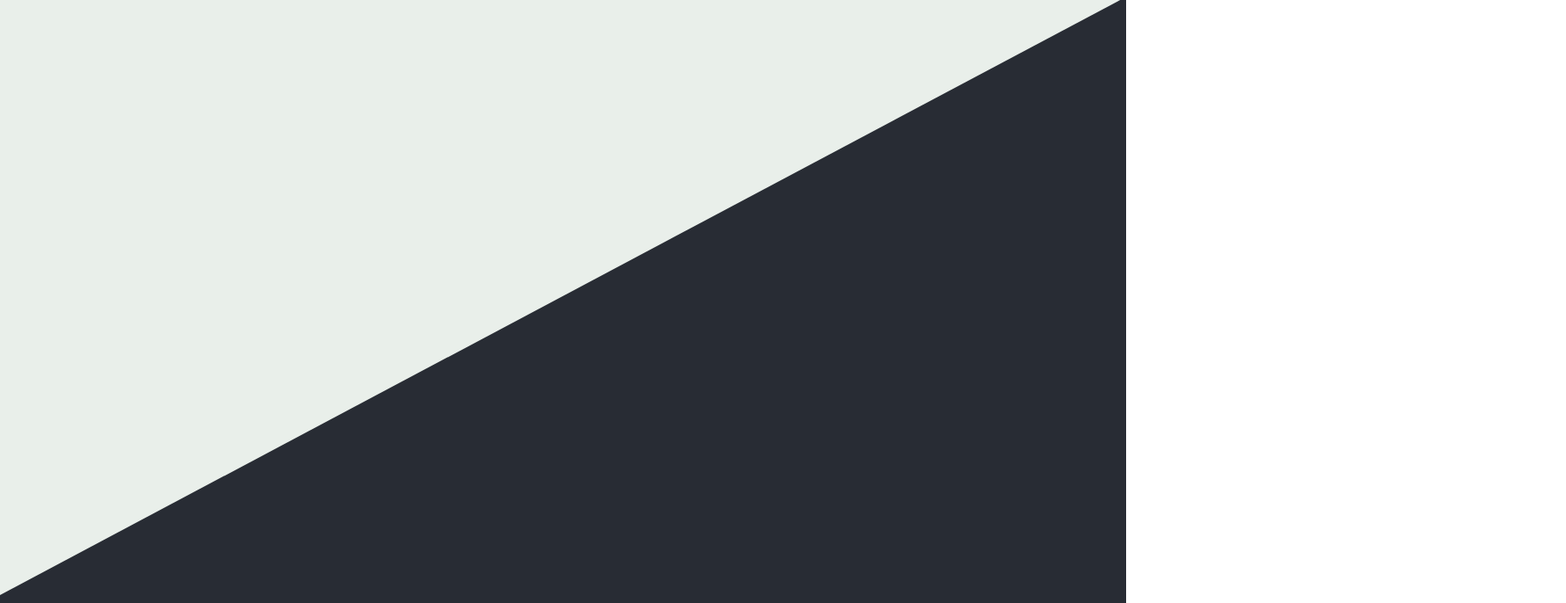
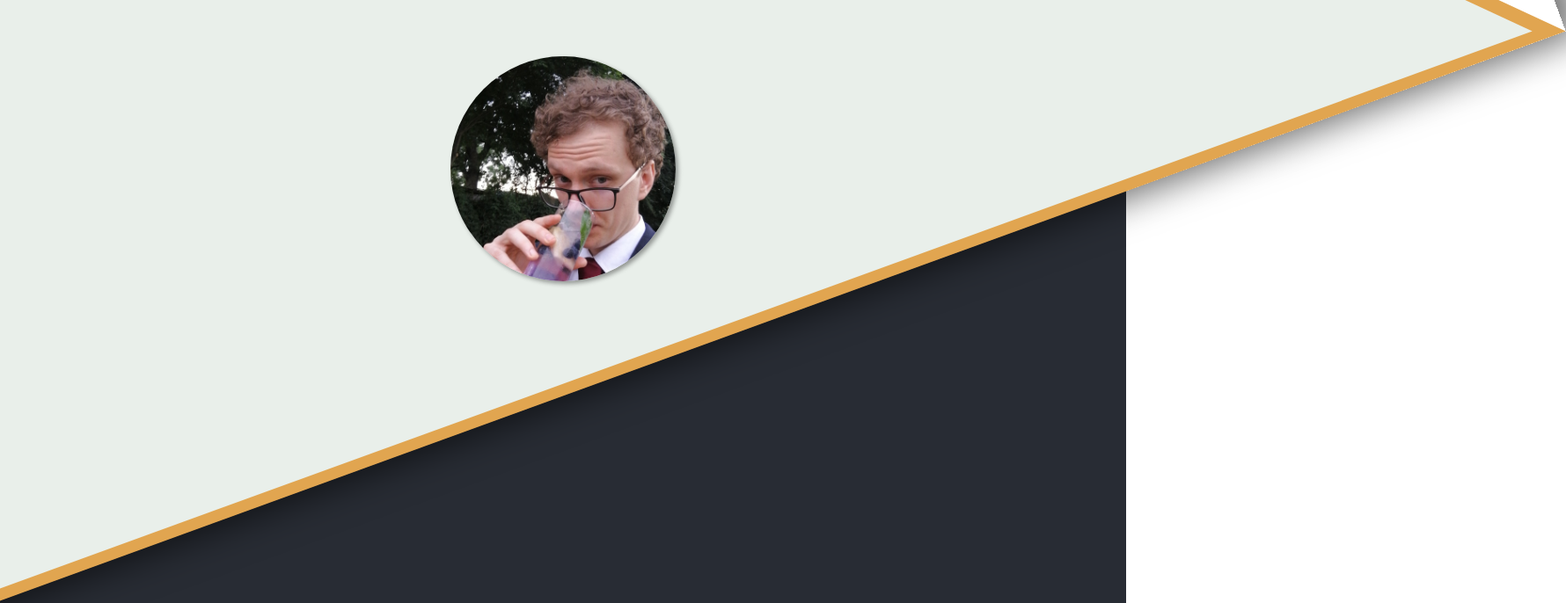
Before and after one commit to lukeinthecloud/old-website, a React (Create React App) app: page / in a window 1280 px wide. Shown: the top 686 px of the page at 88% size, 1780 px wide, since content can reach past the window. Built offline with nearby package versions, Linux system fonts and the light colour scheme.

Commit message:
feature: completed header layout

```diff
--- a/src/App.js
+++ b/src/App.js
@@ -1,12 +1,17 @@
 import React from 'react';
 import 'bulma/css/bulma.css';
 import './styling/global.scss';
+import './styling/base.scss';
 import LandingPageHeader from './components/landing-page/LandingPageHeader';
 
 function App() {
     return (
-        <div className="site-wrapper">
-            <LandingPageHeader/>
+        <div className={'site-wrapper is-flex'}>
+            <header className={'is-flex'}>
+                <LandingPageHeader/>
+            </header>
+            <section className={'container is-flex'}>
+            </section>
         </div>
     );
 }
--- /dev/null
+++ b/src/components/landing-page/HeaderProfile/HeaderProfile.js
@@ -0,0 +1,19 @@
+import React from 'react';
+import styles from './HeaderProfile.module.scss';
+import profilePicture from './profile-picture.jpg'
+
+export default function HeaderProfile() {
+    const styling = {
+        headerProfile: styles['header-profile'],
+        headerProfileContainer: styles['header-profile__container'],
+    };
+
+    return (
+        <div className={`
+            ${styling.headerProfile}
+            ${styling.headerProfileContainer}
+        `}>
+            <img src={profilePicture} alt="Luke Babich Profile"/>
+        </div>
+    );
+}
--- /dev/null
+++ b/src/components/landing-page/HeaderProfile/HeaderProfile.module.scss
@@ -0,0 +1,31 @@
+.header-profile {
+  position: absolute;
+  z-index: 30;
+
+  &__container {
+    width: 20vw;
+    height: 20vw;
+    top: 15vw;
+    left: 50%;
+    border-radius: 20vw;
+    overflow: hidden;
+
+    transform: translate(-50%, -50%);
+    box-shadow: 3px 3px 5px 0 rgba(0, 0, 0, 0.37);
+
+    &:before {
+      content: '';
+      position: absolute;
+      left: 0;
+      top: 0;
+      border-radius: 20vw;
+      width: 100%;
+      height: 100%;
+    }
+  }
+
+  &__container img {
+    position: absolute;
+    top: -50px;
+  }
+}
--- a/src/components/landing-page/LandingPageHeader.js
+++ b/src/components/landing-page/LandingPageHeader.js
@@ -1,10 +1,18 @@
 import React from 'react';
-import './LandingPageHeader.scss'
+import styles from './LandingPageHeader.module.scss'
+import HeaderProfile from './HeaderProfile/HeaderProfile';
 
 export default function LandingPageHeader() {
     return (
-        <div className={'landing-page-header landing-page-header__container'}>
+        <div>
+            <HeaderProfile/>
+            <div className={`
+            ${styles['landing-page-header']}
+            ${styles['landing-page-header__container']}`}>
+            </div>
 
+            <div className={`${styles['landing-page-header__container-divider']}`}>
+            </div>
         </div>
     );
 }
--- /dev/null
+++ b/src/components/landing-page/LandingPageHeader.module.scss
@@ -0,0 +1,33 @@
+@import "../../styling/variables/colors";
+
+.landing-page-header {
+  position: absolute;
+  z-index: 0;
+
+  &__container,
+  &__container-divider {
+    width: 0;
+    height: 0;
+    border-style: solid;
+    border-width: 0 100vw 100vw 100vw;
+
+    transform: rotate(-20deg);
+  }
+
+  &__container {
+    left: -75vw;
+    top: -60vw;
+    z-index: 20;
+    border-color: transparent transparent $quinary-color transparent;
+  }
+
+  &__container-divider {
+    left: -72vw;
+    top: -60vw;
+    position: absolute;
+    z-index: 10;
+    border-color: transparent transparent $senary-color transparent;
+
+    box-shadow: 21px 10px 42px -2px rgba(0,0,0,0.57);
+  }
+}
--- a/src/components/landing-page/LandingPageHeader.scss
+++ /dev/null
@@ -1,23 +0,0 @@
-@import "../../styling/variables/colors";
-
-.landing-page-header {
-  &__container {
-
-    width: 0;
-    height: 0;
-    border-style: solid;
-    border-width: 0 100vw 100vw 100vw;
-    border-color: transparent transparent $quinary-color transparent;
-    transform: rotate(-28deg);
-    left: -75vw;
-    top: -67vw;
-    position: absolute;
-
-
-    -webkit-transform: rotate(-28deg);
-    -moz-transform: rotate(-28deg);
-    -ms-transform: rotate(-28deg);
-    -o-transform: rotate(-28deg);
-    transform: rotate(-28deg);
-  }
-}
--- /dev/null
+++ b/src/styling/base.scss
@@ -0,0 +1,9 @@
+.site-wrapper {
+  height: 100vh;
+  flex-direction: column;
+}
+
+header {
+  position: relative;
+  flex: 1;
+}
```
Also changed, not shown: src/components/landing-page/HeaderProfile/profile-picture.jpg (added).
